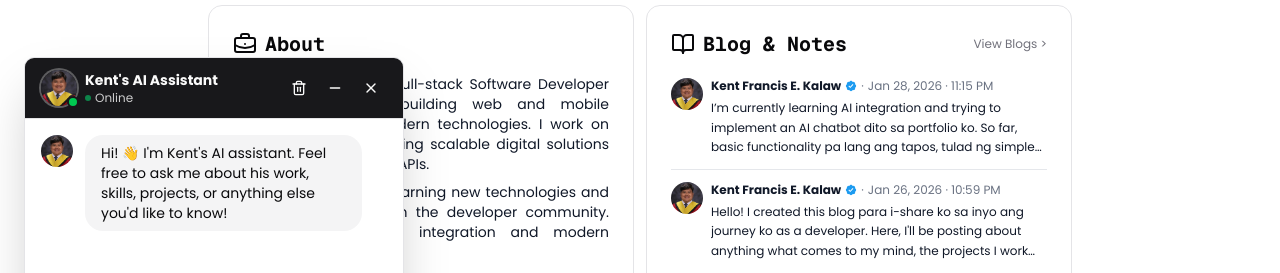
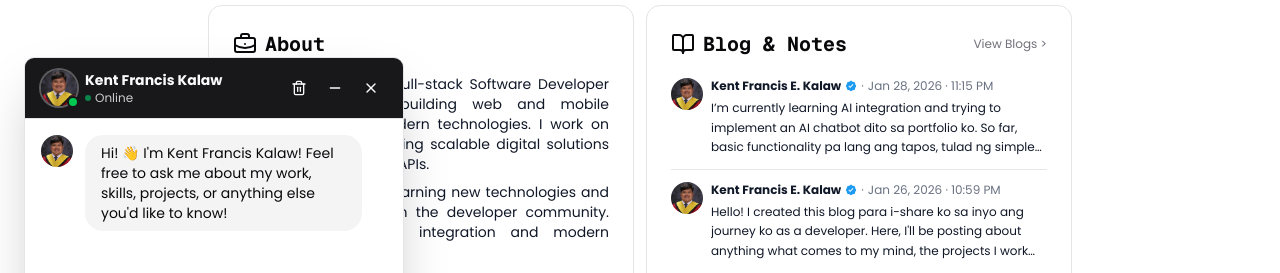
Before and after one commit to KentKalaw/kentkalaw-portfolio-v3, a Next.js app: page / in a window 1280 px wide. Both pictures are taken after a click on the button 52 px from the left and 748 px from the top of the page. Shown: the part 219-492 px from the top of the page. Built offline with nearby package versions, Linux system fonts and the light colour scheme.

Commit message:
chore: updated chat name

```diff
--- a/src/components/chat/chat-dialog.tsx
+++ b/src/components/chat/chat-dialog.tsx
@@ -19,7 +19,7 @@ const WELCOME_MESSAGE: Message = {
   id: "welcome",
   role: "assistant",
   content:
-    "Hi! 👋 I'm Kent's AI assistant. Feel free to ask me about his work, skills, projects, or anything else you'd like to know!",
+    "Hi! 👋 I'm Kent Francis Kalaw! Feel free to ask me about my work, skills, projects, or anything else you'd like to know!",
 };
 
 export function ChatDialog() {
@@ -271,7 +271,7 @@ export function ChatDialog() {
             <span className="border-primary absolute -right-0.5 -bottom-0.5 h-3 w-3 rounded-full border-2 bg-green-500" />
           </div>
           <div>
-            <h3 className="text-sm font-semibold">Kent&apos;s AI Assistant</h3>
+            <h3 className="text-sm font-semibold">Kent Francis Kalaw</h3>
             <div className="flex items-center gap-1">
               <span className="h-1.5 w-1.5 animate-pulse rounded-full bg-green-400" />
               <p className="text-xs opacity-80">Online</p>
```
